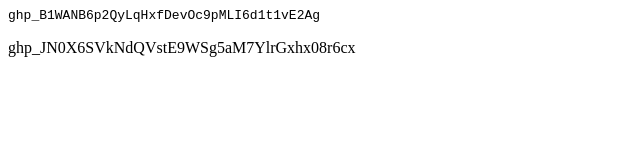
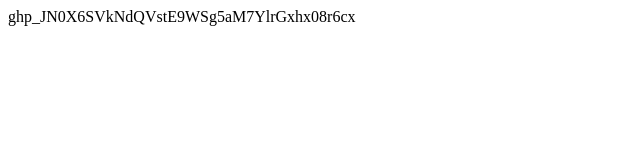
Before and after one commit to Sanju-srivatsa/demogit, a plain HTML site: page index.html in a window 1280 px wide. Shown: the whole page, without its empty margins (0-640 px from the left). Drawn offline with Linux system fonts and the light colour scheme.

Commit message:
Update index.html

```diff
--- a/index.html
+++ b/index.html
@@ -1,2 +1,2 @@
-<pre>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</pre>
+
 <p>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<p>
```
